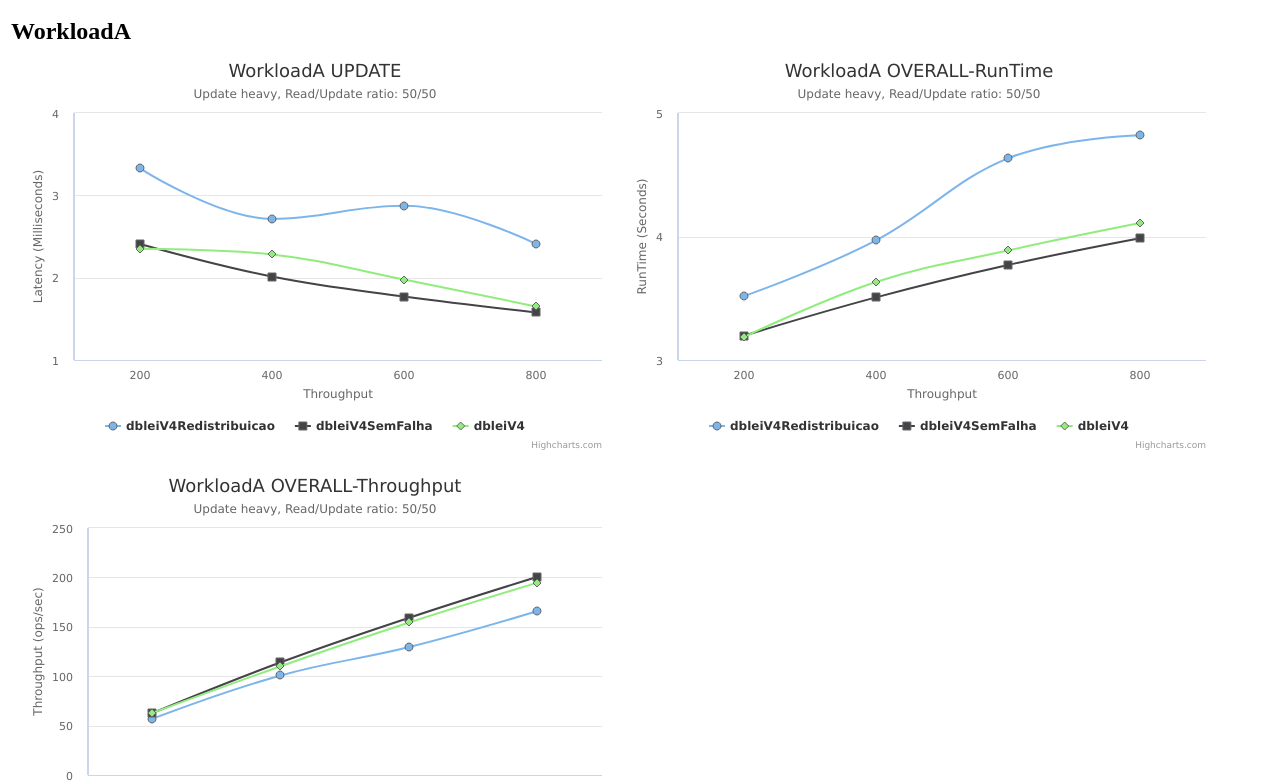
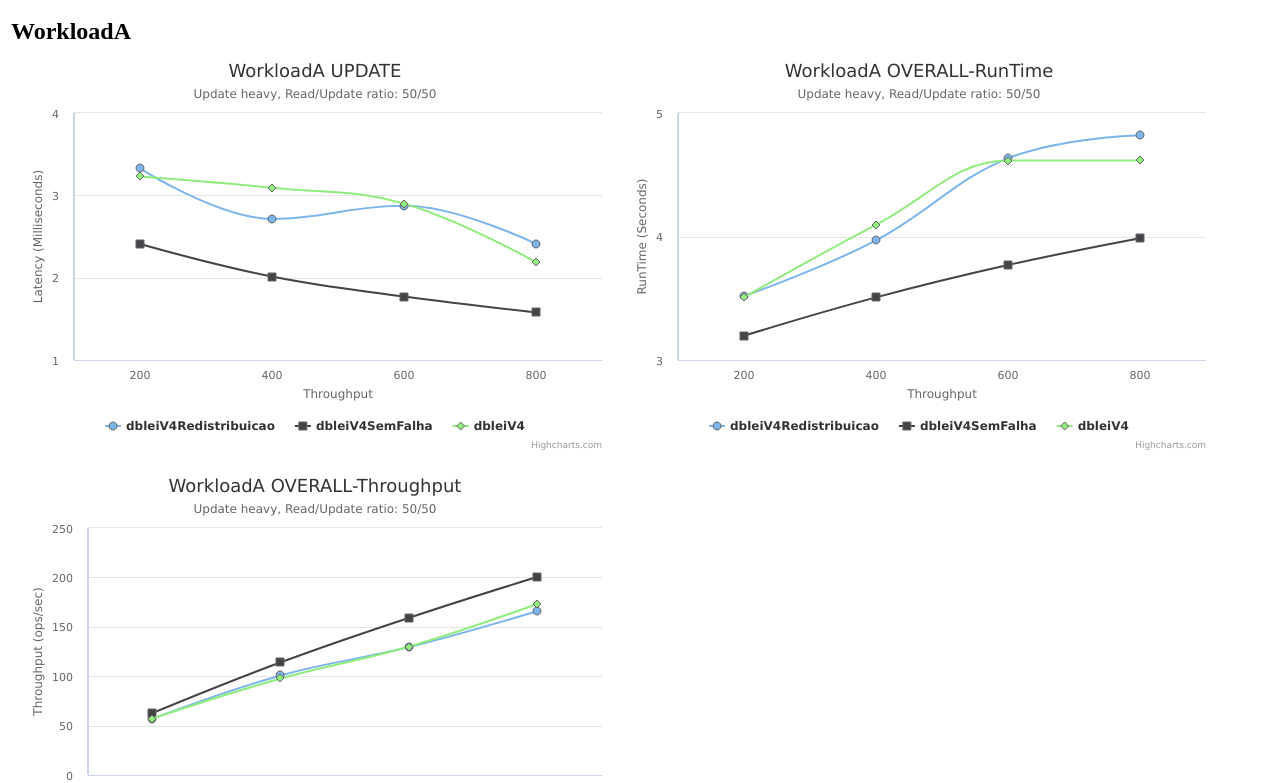
Before and after one commit to josepferreira/Key-DocumentDB, a plain HTML site: page YCSB-master/ycsb2graph-master/resultadosAp/index.html in a window 1280 px wide. Shown: the part 48-831 px from the top of the page. Drawn offline with nearby package versions, Linux system fonts and the light colour scheme.

Commit message:
Versao final com resultados

```diff
--- a/YCSB-master/ycsb2graph-master/resultadosAp/index.html
+++ b/YCSB-master/ycsb2graph-master/resultadosAp/index.html
@@ -86,7 +86,7 @@ $(document).ready(function() {
          marker: {
             symbol: 'diamond'
          },
-         data: [2.351,2.282,1.977,1.651],
+         data: [3.229,3.092,2.899,2.190],
 
       },
    ];
@@ -166,7 +166,7 @@ $(document).ready(function() {
          marker: {
             symbol: 'diamond'
          },
-         data: [3.186,3.632,3.887,4.109],
+         data: [3.507,4.095,4.615,4.616],
 
       },
    ];
@@ -246,7 +246,7 @@ $(document).ready(function() {
          marker: {
             symbol: 'diamond'
          },
-         data: [62.77463904582549,110.13215859030836,154.36068947774635,194.69457288878073],
+         data: [57.0287995437696,97.68009768009767,130.01083423618635,173.3102253032929],
 
       },
    ];
@@ -266,9 +266,9 @@ $(document).ready(function() {
 
 <p>
 <hr>
-Reference results: resultadosAp
+Reference results: resultadosAp/
 <br>
-Last updated at 2019-06-24_14:59:13.
+Last updated at 2019-06-24_18:14:55.
 </p>
 </body>
 </html>
```
Also changed, not shown: 16 other files.
